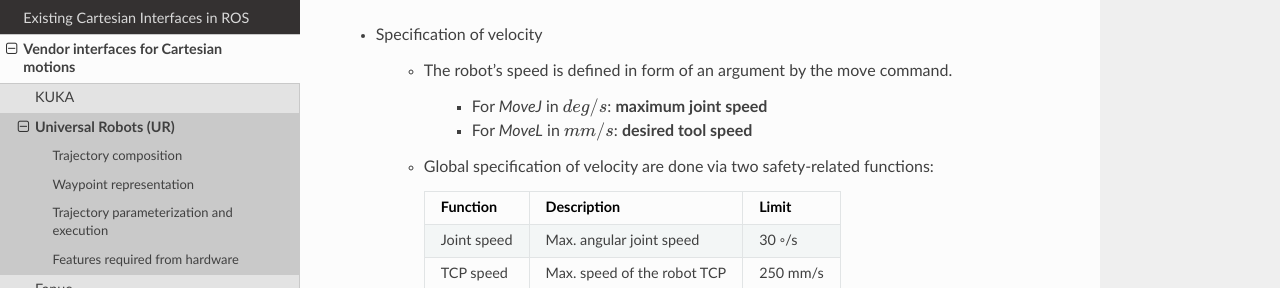
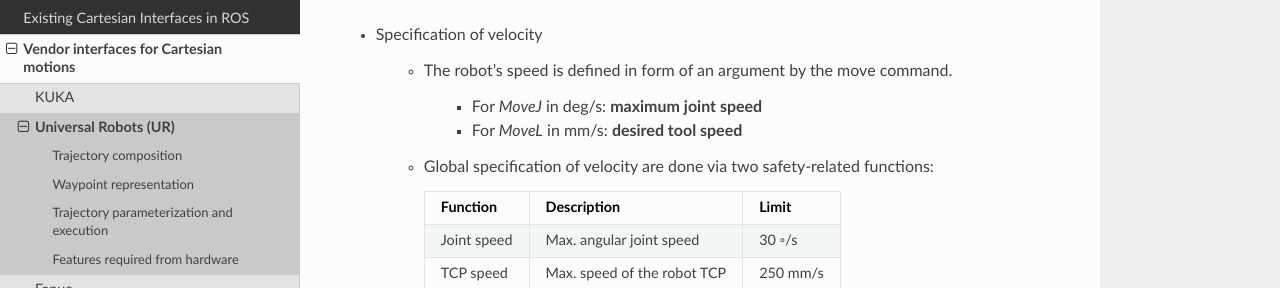
Before and after one commit to fzi-forschungszentrum-informatik/fzi_robot_interface_proposal, a Sphinx documentation site: the page built from source/industry/UR.rst, in a window 1280 px wide and 900 px high, scrolled down 1277 px. Shown: the part 163-451 px from the top of the window. Built offline with Sphinx 7.4.7 and the Read the Docs theme 2.0.0, drawn with Linux system fonts in a browser that asks for light colours; part of the change alters nothing that is shown.

Commit message:
Update UR.rst

```diff
--- a/source/industry/UR.rst
+++ b/source/industry/UR.rst
@@ -51,8 +51,8 @@ Trajectory parameterization and execution
 
    * The robot's speed is defined in form of an argument by the move command.
 
-      * For *MoveJ* in :math:`deg/s`:  **maximum joint speed**
-      * For *MoveL* in :math:`mm/s`:  **desired tool speed**
+      * For *MoveJ* in deg/s:  **maximum joint speed**
+      * For *MoveL* in mm/s:  **desired tool speed**
 
    * Global specification of velocity are done via two safety-related functions:
 
```
